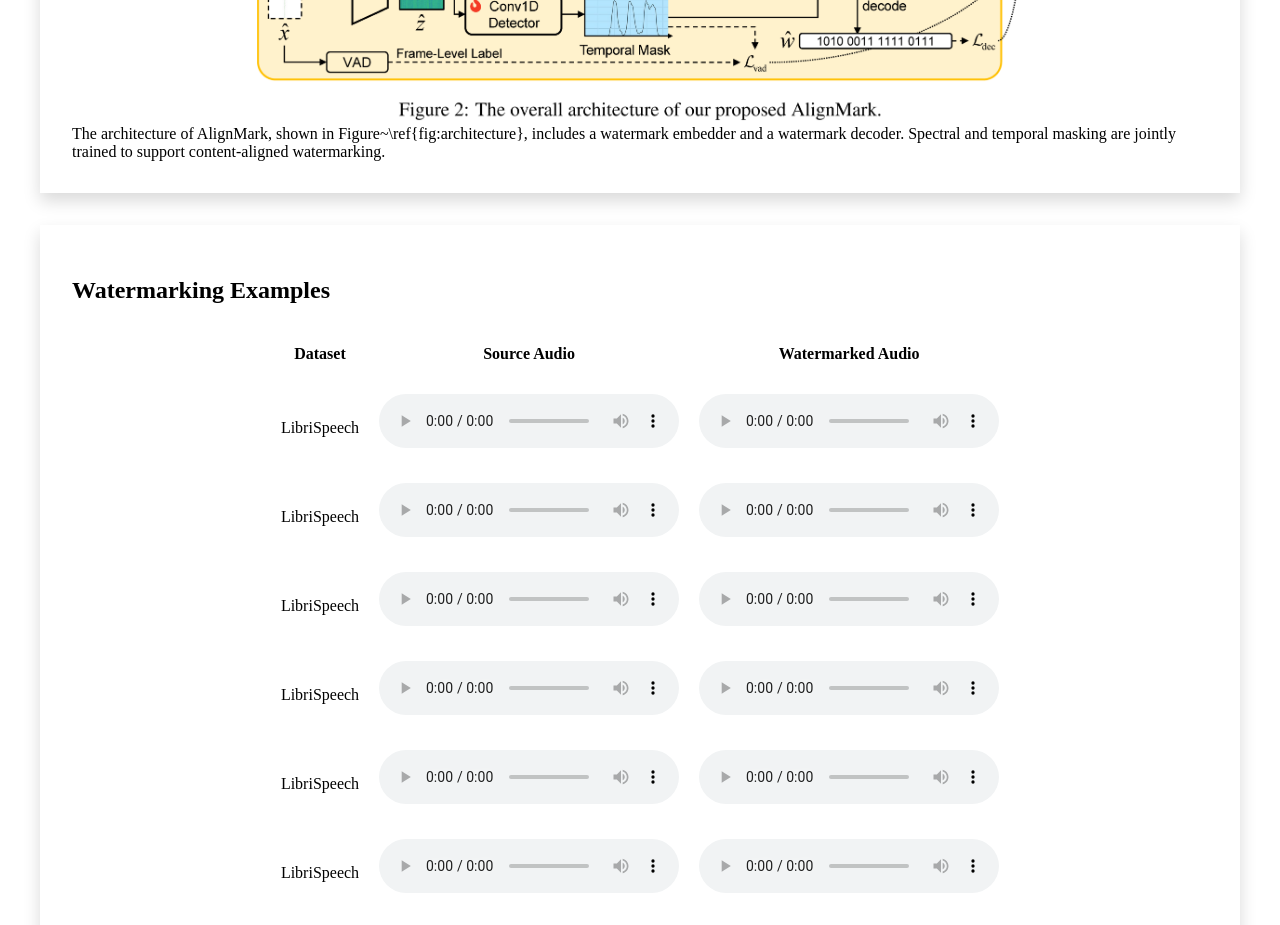
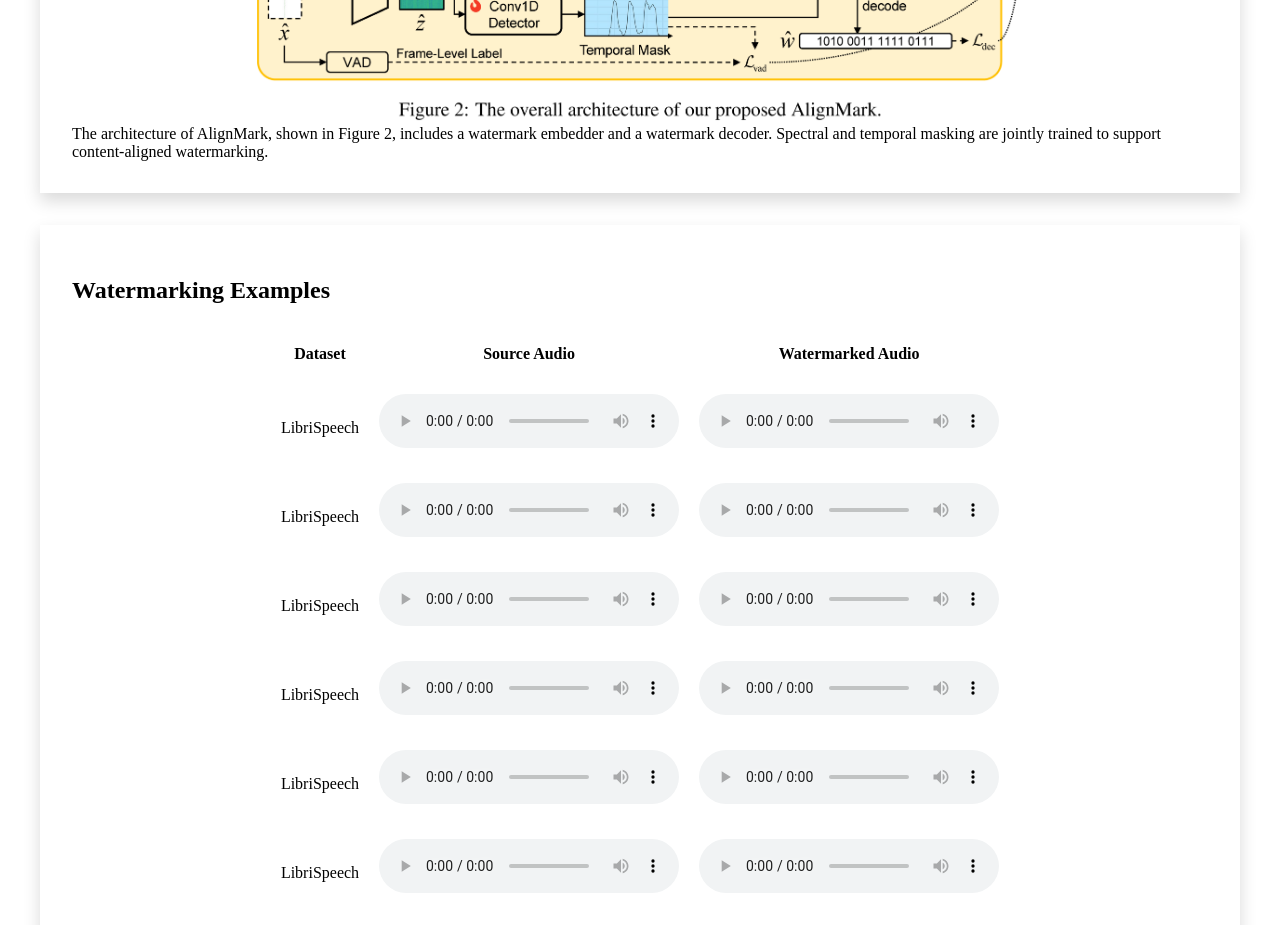
Before and after one commit to anonymouswatermark/alignmark, a plain HTML site: page index.html in a window 1280 px wide. Shown: the part 1480-2405 px from the top of the page. Drawn offline with nearby package versions, Linux system fonts and the light colour scheme.

Commit message:
normal op

```diff
--- a/index.html
+++ b/index.html
@@ -120,7 +120,7 @@
         <h2 style="text-align: left;">Method Overview</h2>
         <img class="img_structure" src="./imgs/Fig2_new.png">
         <div style="text-align: left">
-            The architecture of AlignMark, shown in Figure~\ref{fig:architecture}, includes a watermark embedder and a watermark decoder.
+            The architecture of AlignMark, shown in Figure 2, includes a watermark embedder and a watermark decoder.
             Spectral and temporal masking are jointly trained to support content-aligned watermarking.
         </div>
 <!--
```
